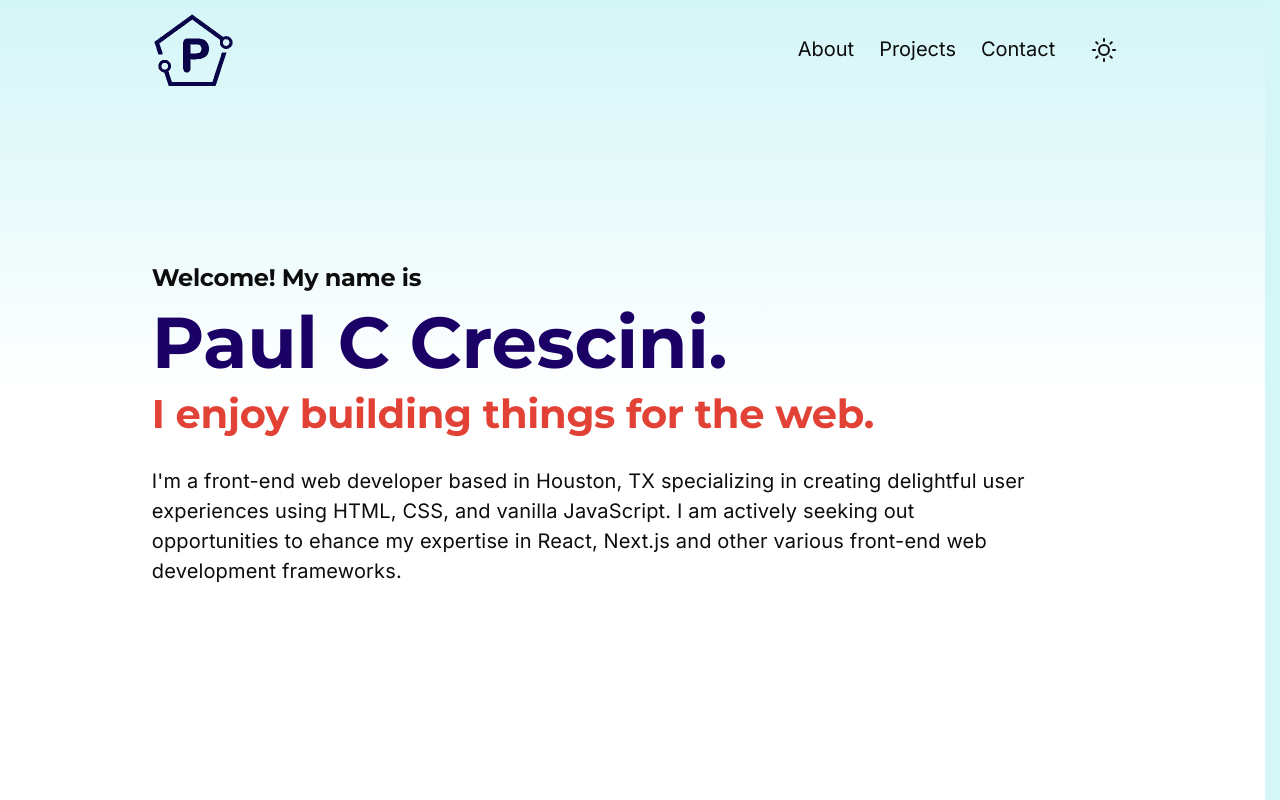
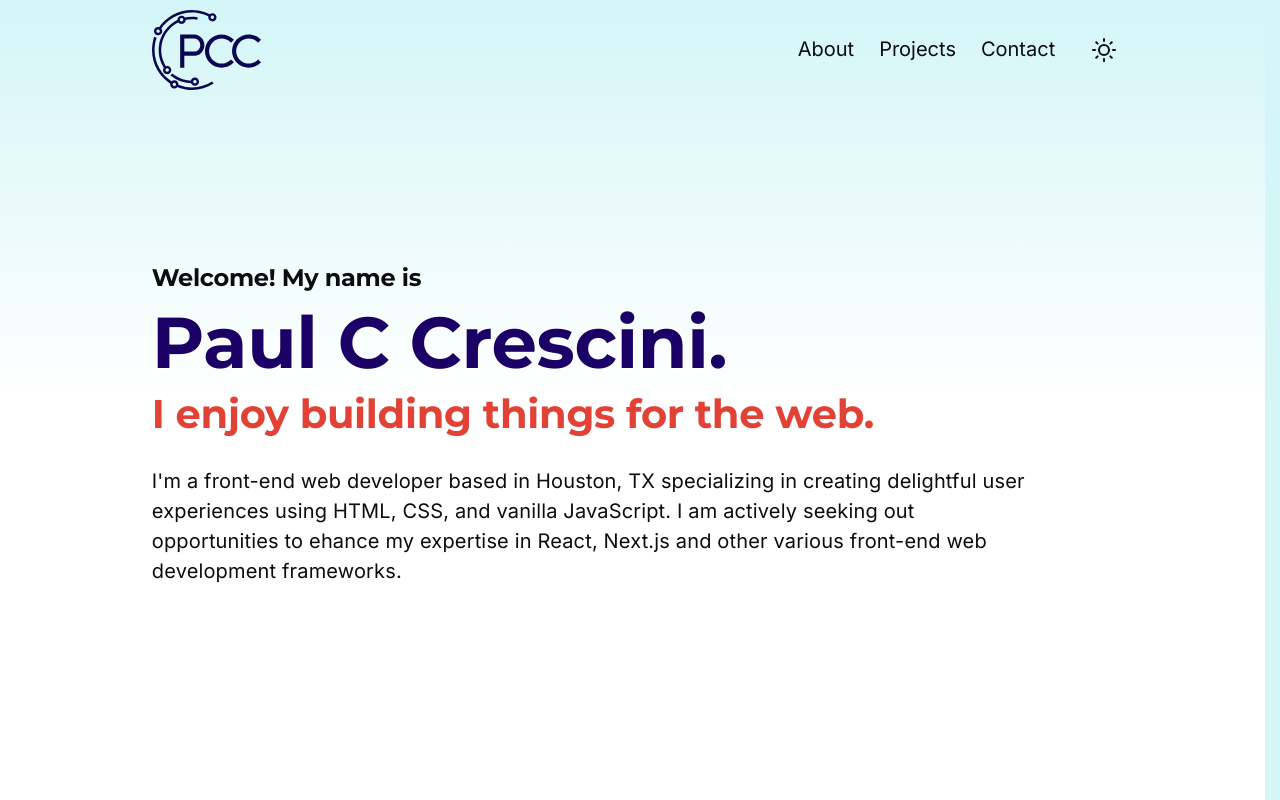
Before and after one commit to pcrescini/pcrescini-v2, a Next.js app: page / in a window 1280 px wide. Shown: the top 800 px of the page. Built offline with nearby package versions, Linux system fonts and the light colour scheme; no server answers.

Commit message:
update: added updated logo

```diff
--- a/src/components/Logo/Logo.js
+++ b/src/components/Logo/Logo.js
@@ -10,10 +10,10 @@ export default function Logo() {
     <div className={styles.navLogo}>
       <Link href="/">
         <Image
-          src="/logo-black.png"
-          width={82}
-          height={75}
-          alt="Logo of paulcrescini.dev website"
+          src="/logo-1.svg"
+          width={109}
+          height={100}
+          alt="Logo of paulcrescini.com website"
         />
       </Link>
     </div>
--- a/src/components/Logo/Logo.module.css
+++ b/src/components/Logo/Logo.module.css
@@ -9,7 +9,6 @@
 }
 
 .navLogo img {
-  width: 82px;
-  height: 75px;
   filter: var(--color-logo-filter);
+  padding: 10px 0;
 }
--- a/src/constants.js
+++ b/src/constants.js
@@ -22,7 +22,7 @@ export const LIGHT_COLORS = {
   '--color-hamburger-menu': 'hsl(244deg 88% 16%)',
   '--color-link': 'hsl(244deg 88% 16%)',
   '--color-logo-filter':
-    'invert(10%) sepia(31%) saturate(4573%) hue-rotate(233deg) brightness(94%) contrast(121%)',
+    'invert(9%) sepia(29%) saturate(7459%) hue-rotate(240deg) brightness(87%) contrast(116%)',
   '--color-svg-fill': 'black',
   '--color-scroll-fill': 'white',
   '--color-gray-0': 'white',
@@ -55,7 +55,7 @@ export const DARK_COLORS = {
   '--color-hamburger-menu': 'hsl(184deg 75% 55%)',
   '--color-link': 'hsl(184deg 75% 55%)',
   '--color-logo-filter':
-    'invert(44%) sepia(87%) saturate(2548%) hue-rotate(164deg) brightness(98%) contrast(101%)',
+    'invert(87%) sepia(31%) saturate(3018%) hue-rotate(142deg) brightness(98%) contrast(82%)',
   '--color-svg-fill': 'white',
   '--color-scroll-fill': 'black',
   '--color-gray-0': 'black',
```
Also changed, not shown: public/logo-1.svg (added).
